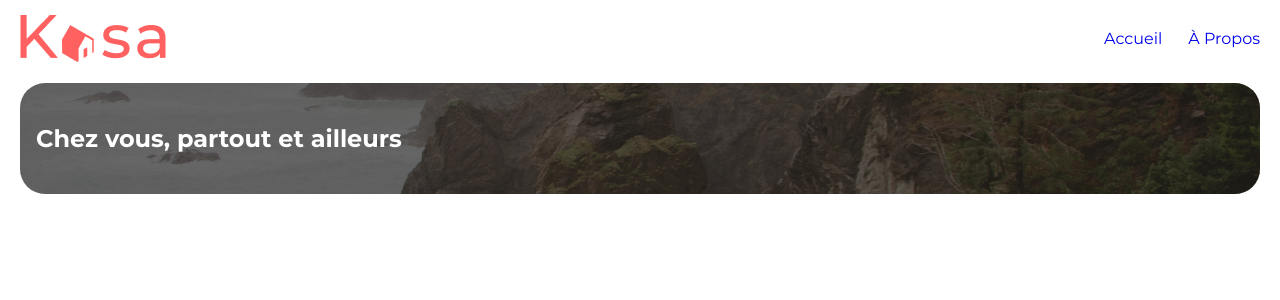
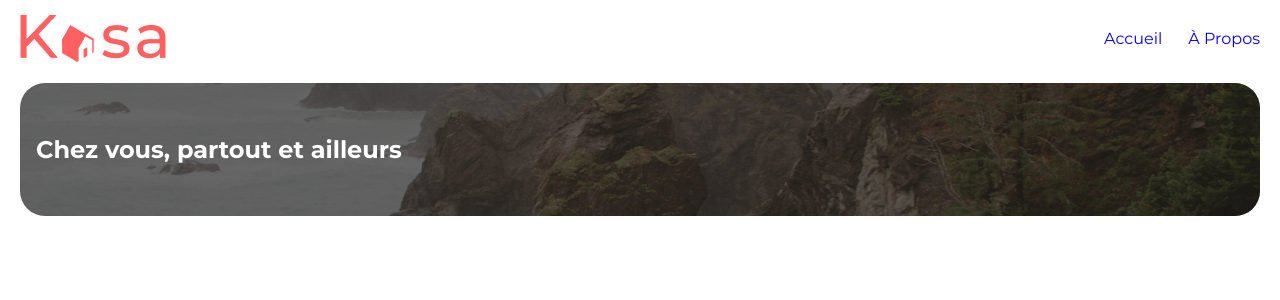
Before and after one commit to Bourrelet/property-rental-react-app, a React (Create React App) app: page / in a window 1280 px wide. Shown: the top 300 px of the page. Built offline with nearby package versions, Linux system fonts and the light colour scheme.

Commit message:
Banner Done ; Home WIP

```diff
--- a/src/components/banner/Banner.scss
+++ b/src/components/banner/Banner.scss
@@ -4,7 +4,7 @@
     @include flex-left;
     position: relative;
     width: 100%;
-    height: 111px;
+    height: 16.634vh; //111px;
 
         &__img {
             @include banner-frame;
```
